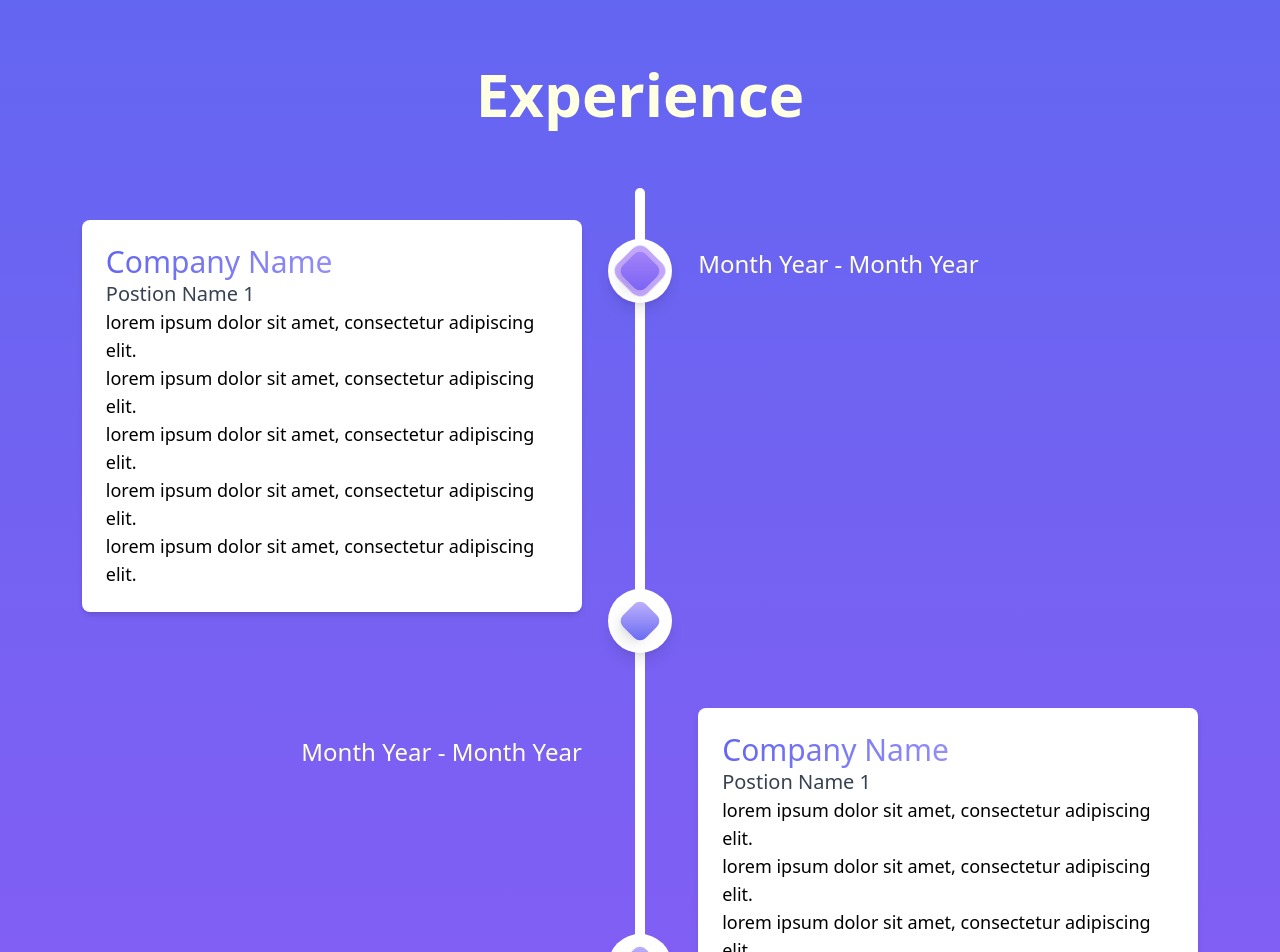
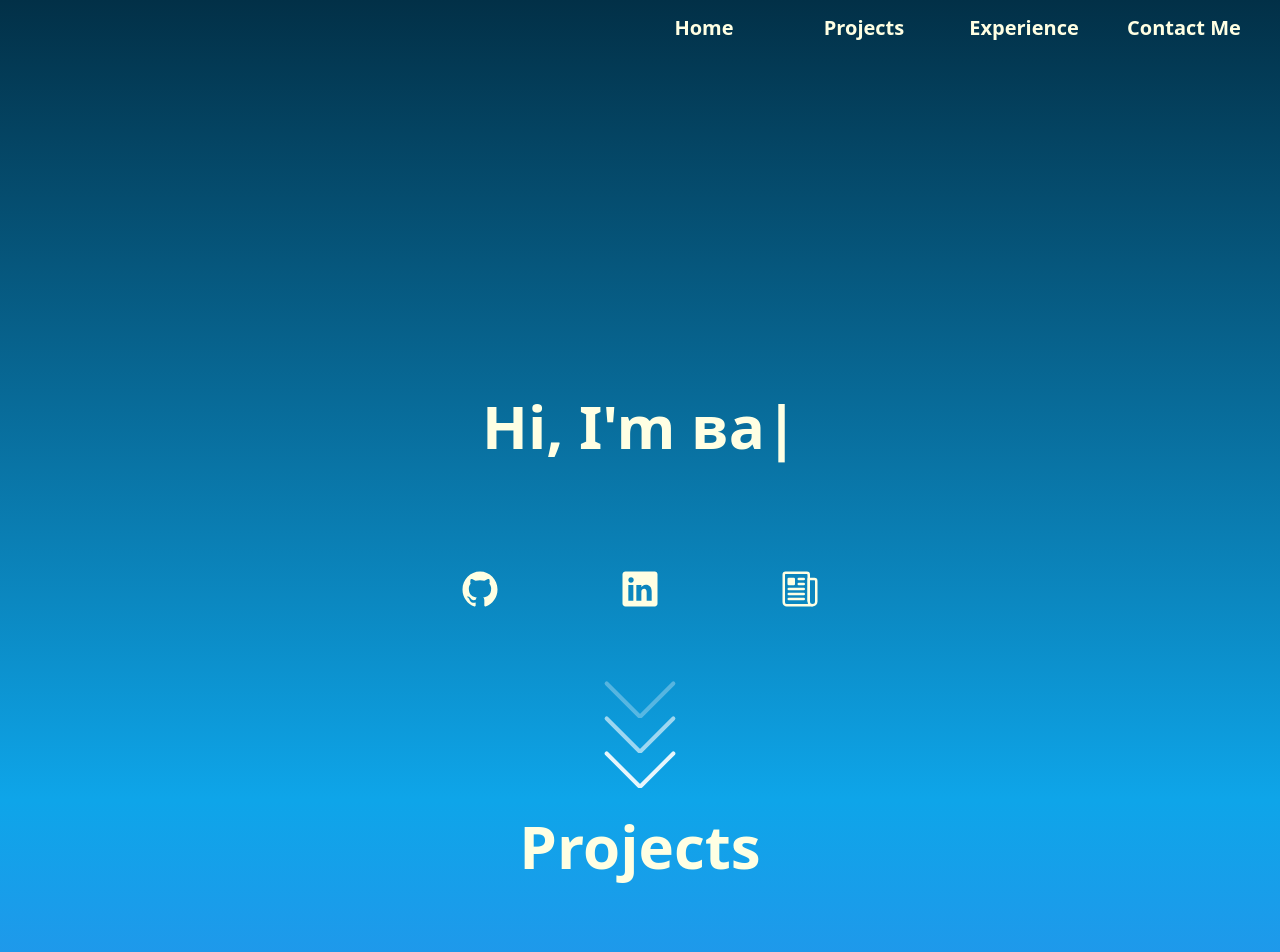
Before and after one commit to WahabJI/my-project, a Next.js app: page / in a window 1280 px wide. Shown: the top 952 px of the page. Built offline with nearby package versions, Linux system fonts and the light colour scheme.

Commit message:
uncommented everything in index file

```diff
--- a/pages/index.tsx
+++ b/pages/index.tsx
@@ -81,10 +81,10 @@ export default function Home() {
       </Head>
       <main className="">
         {/* HOME SECTION */}
-        {/* <HomeSection/> */}
+        <HomeSection/>
 
         {/* PROJECTS SECTION */}
-        {/* <ProjectSection isVisible={isVisible} myElementRef={myElementRef} /> */}
+        <ProjectSection isVisible={isVisible} myElementRef={myElementRef} />
 
         {/* EXPERIENCE SECTION */}
         {isSmallScreen?
@@ -92,9 +92,6 @@ export default function Home() {
           <ExperienceSection isVisible2={isVisible2} isVisible3={isVisible3} myElementRef2={myElementRef2} myElementRef3={myElementRef3} />
 
           }
-
-
-
         <ContactSection />
       </main>
     </>
```
